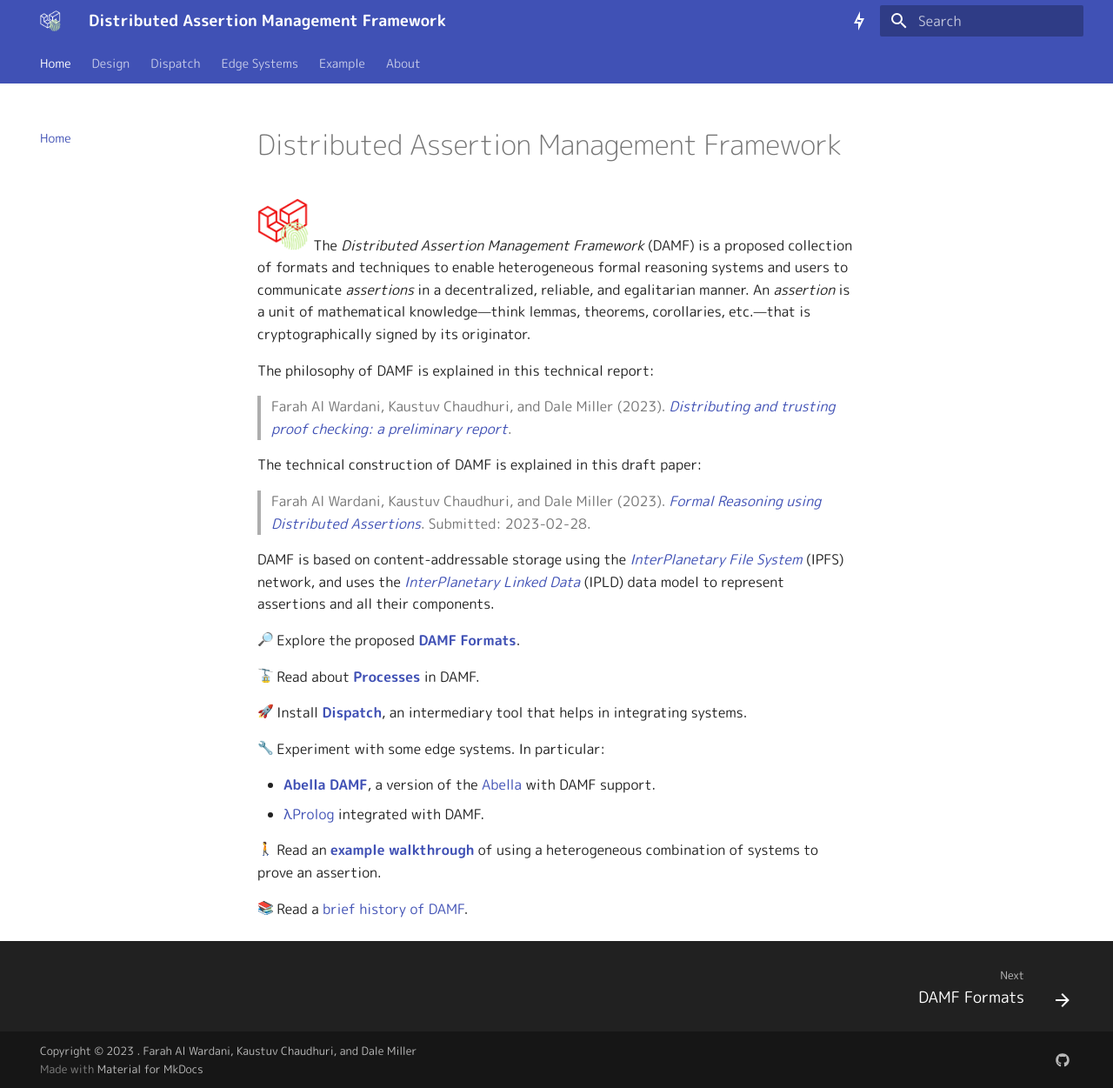
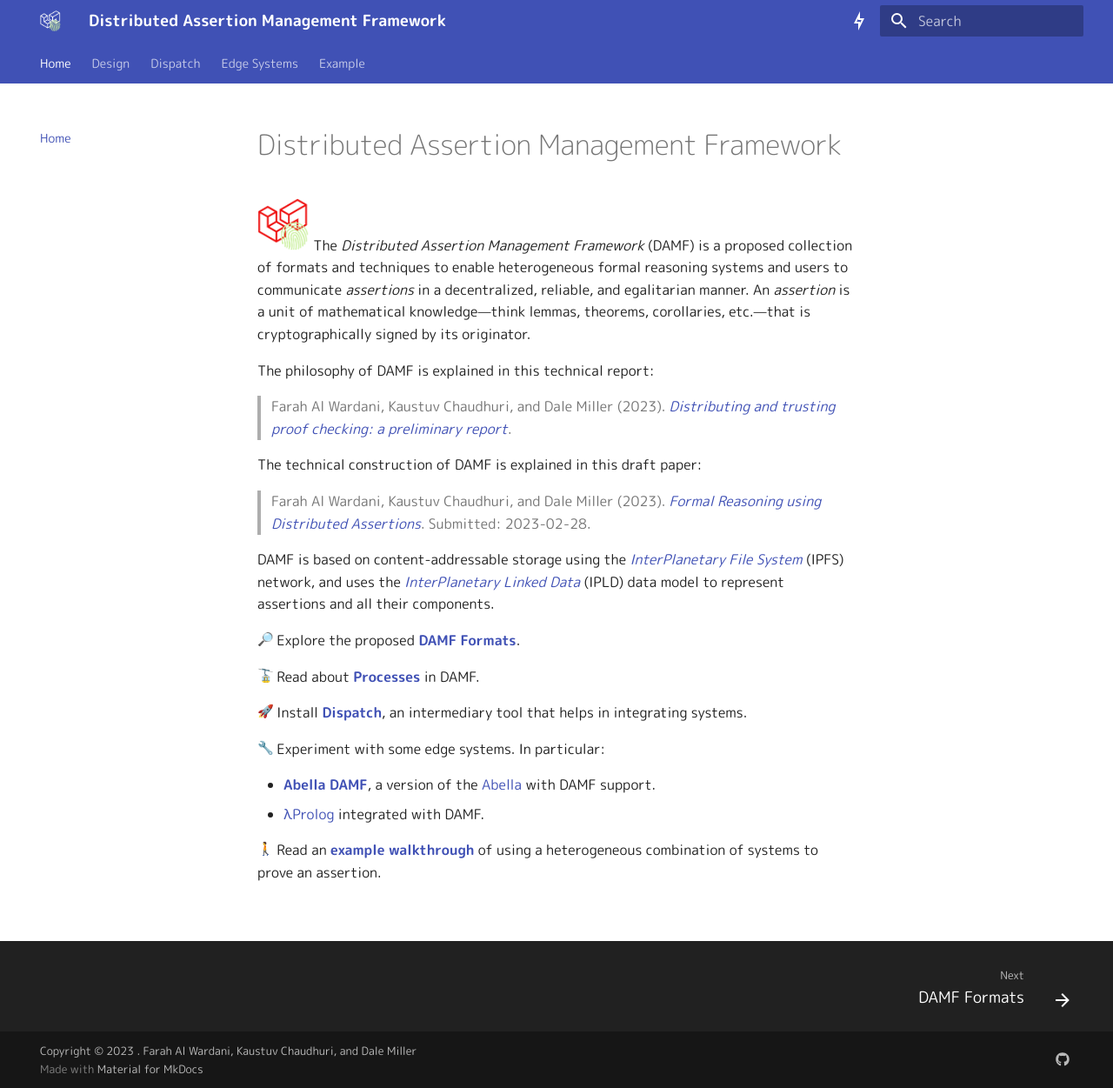
Before and after one commit to distributed-assertions/distributed-assertions.github.io, an MkDocs documentation site: the page built from docs/index.md, in a window 1280 px wide and 1251 px high. Shown: the whole window at 87% size. Built offline with MkDocs 1.6.1 and Material for MkDocs 9.7.7, drawn with Linux system fonts in a browser that asks for light colours; emoji names are drawn with the system emoji font.

Commit message:
getting rid of the 'About' and history pages
Seems entirely redundant with new proposals

```diff
--- a/docs/index.md
+++ b/docs/index.md
@@ -50,5 +50,3 @@ System][ipfs]_ (IPFS) network, and uses the _[InterPlanetary Linked Data][ipld]_
 
 :walking: Read an **[example walkthrough](/example-walkthrough/)** of using a heterogeneous
   combination of systems to prove an assertion.
-
-:books: Read a [brief history of DAMF](/history/).
--- a/mkdocs.yml
+++ b/mkdocs.yml
@@ -9,8 +9,6 @@ nav:
         - 'Abella DAMF': 'abella.md'
         - 'λProlog': 'lprolog.md'
     - 'Example': 'example-walkthrough.md'
-    - 'About':
-        - History: 'history.md'
 theme:
   name: material
   palette:
```
Also changed, not shown: docs/history.md (deleted, +0 -3 lines).
